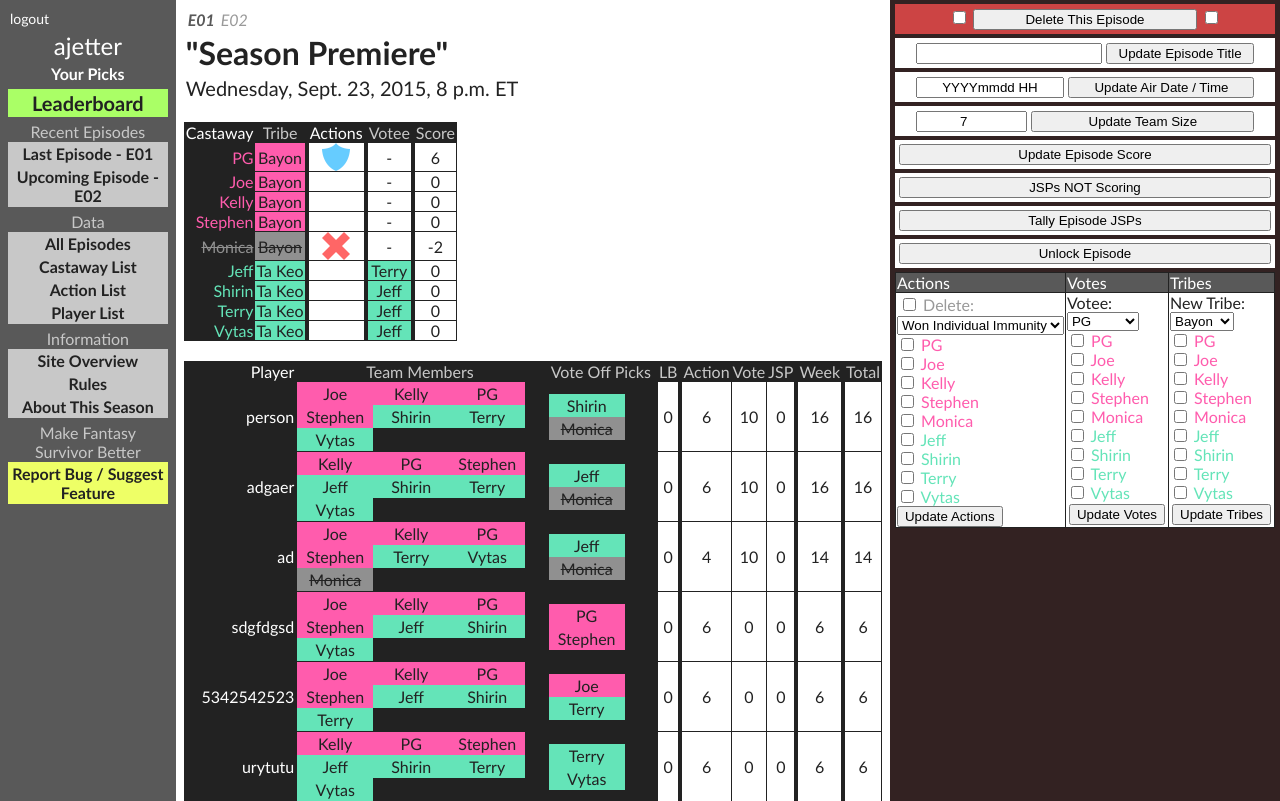
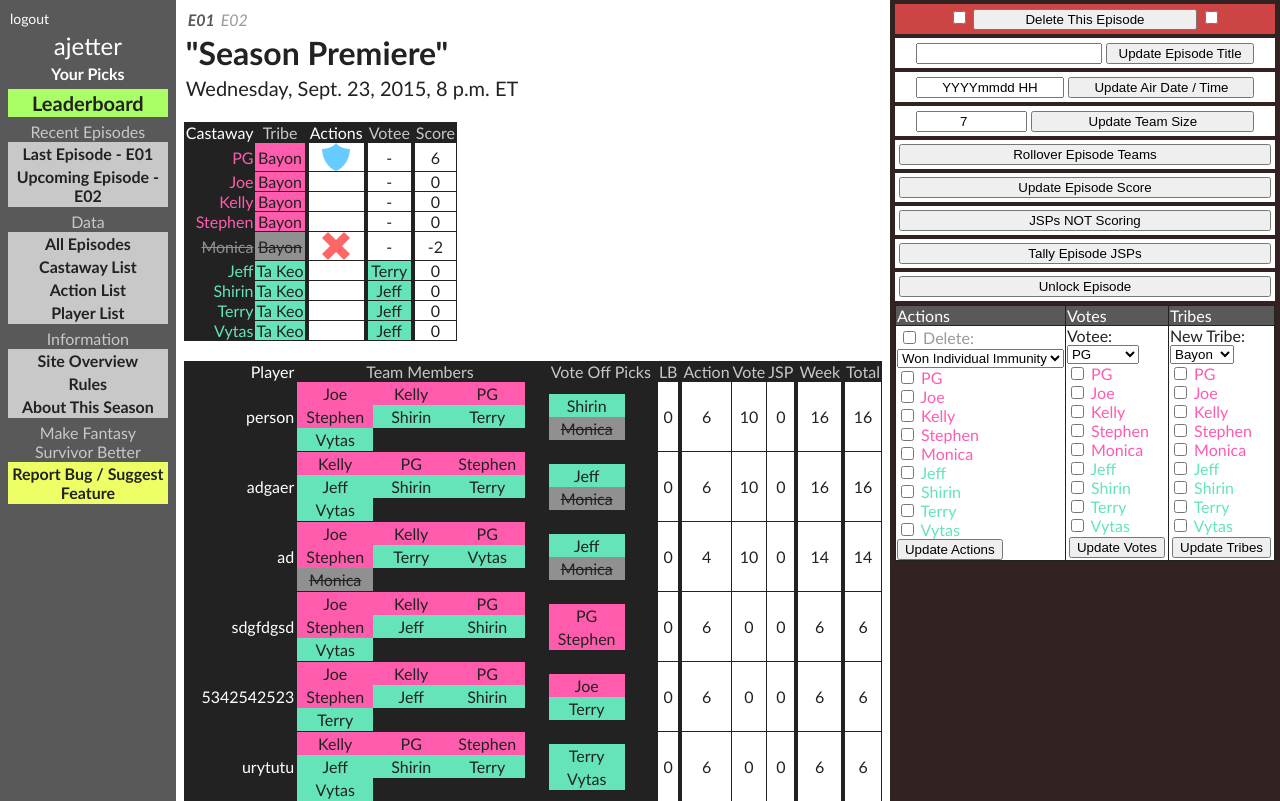
Before and after one commit to alexjetter/survivor, a Django app: page /season31/episode/2/ in a window 1280 px wide. Shown: the top 801 px of the page. Run offline with Django 3.2, Linux system fonts and the light colour scheme; a user stored in the database is signed in; data comes from the database, SQL or seed files in the repository.

Commit message:
added way to rollover teams one by one

```diff
--- a/season31/models.py
+++ b/season31/models.py
@@ -1,10 +1,10 @@
+from datetime import datetime
+from pytz import timezone
 import logging
 import pytz
-from pytz import timezone
-from datetime import datetime
 
+from django.contrib.auth.models import User
 from django.db import models
-from django.contrib.auth.models import User
 
 class Castaway(models.Model):
 	name = models.CharField(max_length = 32)
@@ -198,13 +198,13 @@ class PlayerEpisode(models.Model):
 		self.vote_off_score = self.correctly_predicted_votes * 10 # TODO: dont hardcode this score
 		self.save()
 	def score_jsps(self):
-		self.jsp_score = 0
 		if not self.episode.score_jsps:
 			return
+		self.jsp_score = 0
 		survivingcastaways = Castaway.objects.filter(out_episode_number = 0)
 		pastepisodes = Episode.objects.filter(number__lte = self.episode.number)
 		pastteampicks = TeamPick.objects.filter(castaway__in = survivingcastaways, episode__in = pastepisodes, player = self.player)
-		self.jsp_score = len(pastteampicks)
+		self.jsp_score = pastteampicks.count()
 		self.save()
 	def update_score(self):
 		try:
--- a/season31/simple.py
+++ b/season31/simple.py
@@ -8,6 +8,7 @@ class SimpleCastawayEpisode:
 	vote = None
 
 class SimplePlayerEpisode:
+	playerepisodeid = 0
 	playername = ""
 	playerid = 0
 	loyalty_bonus = 0
--- a/season31/static/season31/style.css
+++ b/season31/static/season31/style.css
@@ -108,7 +108,7 @@ form {margin-bottom: 0;}
 .fgdarkred {color: #CC2222;}
 
 .castawayimgsmall {height: 32;}
-.actionsmall {width: 24;}
+.actionsmall {height: 22;}
 .maxadminwidth {width: 256;}
 
 .pick {width: 72; float: left;}
--- a/season31/templates/season31/episode.html
+++ b/season31/templates/season31/episode.html
@@ -95,6 +95,14 @@
 				<td class="bgblack fgwhite textright"><a href="{% url 'season31:player' spe.playerid %}" class="fgwhite">{{ spe.playername }}</a></td>
 
 				<td class="bgblack">
+					{% if spe.tpicks|length == 0 and user.is_superuser %}
+					<form action="{% url 'season31:playerrolloverteam' spe.playerepisodeid %}" method="post">
+						{% csrf_token %}
+						<div class="padtb2 padlr0">
+							<input type="submit" value="Rollover Last Week's Picks" class="width100" />
+						</div>
+					</form>
+					{% endif %}
 					{% for sp in spe.tpicks %}
 					<div class="bg{{sp.color}} pick">
 						<a href="{% url 'season31:castaway' sp.castawayid %}">{{ sp.castawayname }}</a>
@@ -157,6 +165,12 @@
 				{% csrf_token %}
 				<input type="number" class="width30 textcenter" name="teamsize" id="teamsize" min="2" max="10" value="{{ episode.team_size }}" />
 				<input type="submit" class="width60" value="Update Team Size" />
+			</form>
+		</div>
+		<div class="bgwhite pad4 marg4">
+			<form action="{% url 'season31:rolloverepisodeteams' episode.id %}" method="post">
+				{% csrf_token %}
+				<input type="submit" class="width100" value="Rollover Episode Teams" />
 			</form>
 		</div>
 		<div class="bgwhite pad4 marg4">
--- a/season31/urls.py
+++ b/season31/urls.py
@@ -24,6 +24,7 @@ urlpatterns = [
 	url(r'^pickvotes/(?P<pe_id>[0-9]+)/$', views.pickvotes, name='pickvotes'),
 	url(r'^updateceactions/(?P<e_id>[0-9]+)/$', views.updateceactions, name='updateceactions'),
 	url(r'^updatecevotes/(?P<e_id>[0-9]+)/$', views.updatecevotes, name='updatecevotes'),
+	url(r'^rolloverepisodeteams/(?P<e_id>[0-9]+)/$', views.rolloverepisodeteams, name='rolloverepisodeteams'),
 	url(r'^updateepisodescore/(?P<e_id>[0-9]+)/$', views.updateepisodescore, name='updateepisodescore'),
 	url(r'^unlockepisode/(?P<e_id>[0-9]+)/$', views.unlockepisode, name='unlockepisode'),
 	url(r'^updatecetribes/(?P<e_id>[0-9]+)/$', views.updatecetribes, name='updatecetribes'),
--- a/season31/views.py
+++ b/season31/views.py
@@ -1,17 +1,17 @@
 from datetime import datetime
 from decimal import *
 from django.contrib.auth import authenticate, login, logout
+from django.contrib.auth.models import User
 from django.core.urlresolvers import reverse, resolve
 from django.http import HttpResponseRedirect, HttpResponse
 from django.shortcuts import get_object_or_404, render
 from django.shortcuts import render_to_response
 from django.template import RequestContext, loader
+from django.views import generic
 from pytz import timezone
-from django.views import generic
 from random import randint
 
 from .forms import UserForm
-from django.contrib.auth.models import User
 from .models import Player, Castaway, TeamPick, VotePick, Episode, PlayerEpisode, CastawayEpisode, Tribe, Vote, Action
 from .simple import SimplePlayerEpisode, SimplePick, SimpleCastawayEpisode, SimpleAction, SimpleEpisodeStats
 
@@ -50,7 +50,6 @@ def getsimplecastawayepisodes(episode, castawaycolordict):
 			vote = Vote.objects.get(castaway_episode = castawayepisode)
 		except:
 			vote = None
-		print vote
 		if vote:
 			sce.vote = SimplePick()
 			sce.vote.castawayname = vote.castaway.name
@@ -76,6 +75,7 @@ def getsimpleplayerepisodes(episode, castawaycolordict):
 	simpleplayerepisodes = []
 	for playerepisode in PlayerEpisode.objects.filter(player__hidden = False, episode = episode).order_by('-total_score'):
 		spe = SimplePlayerEpisode()
+		spe.playerepisodeid = playerepisode.id
 		spe.playername = playerepisode.player.user.username
 		spe.playerid = playerepisode.player.id
 		spe.week_score = playerepisode.week_score
@@ -240,46 +240,42 @@ def pickrandomifempty(episode):
 	calculatejspsforepisode(episode)
 
 def rolloverteams(episode):
+	lastepisode = episode.get_prev_episode()
 	for player in Player.objects.all():
-		rolloverplayerepisodeteam(episode, player)
+		rolloverplayerepisodeteam(episode, player, lastepisode)
 
-def rolloverplayerepisodeteam(episode, player):
-	lastepisode = episode.get_prev_episode()
+def rolloverplayerepisodeteam(episode, player, lastepisode):
 	# Bring over still valid picks
 	#print "-----------------------"
 	#print "%s rollover" % (player)
 	if lastepisode:
 		if not TeamPick.objects.filter(episode = episode, player = player):
-			lastepisodeteampicks = TeamPick.objects.filter(player = player, episode = lastepisode)
-			for pick in lastepisodeteampicks:
-				if pick.castaway.out_episode_number == 0:
-					newpick = TeamPick(episode = episode, player = player, castaway = pick.castaway)
-					newpick.save()
+			for pick in TeamPick.objects.filter(player = player, episode = lastepisode, castaway__out_episode_number = 0):
+				newpick = TeamPick(episode = episode, player = player, castaway = pick.castaway)
+				newpick.save()
 		if not VotePick.objects.filter(episode = episode, player = player):
-			lastepisodevotepicks = VotePick.objects.filter(player = player, episode = lastepisode)
-			for pick in lastepisodevotepicks:
-				if pick.castaway.out_episode_number == 0:
-					newpick = VotePick(episode = episode, player = player, castaway = pick.castaway)
-					newpick.save()
+			for pick in VotePick.objects.filter(player = player, episode = lastepisode, castaway__out_episode_number = 0):
+				newpick = VotePick(episode = episode, player = player, castaway = pick.castaway)
+				newpick.save()
 	# Drop random if necessary
 	teampicks = TeamPick.objects.filter(episode = episode, player = player).order_by('?')
 	votepicks = VotePick.objects.filter(episode = episode, player = player).order_by('?')
-	currentteamsize = len(teampicks)
-	currentvotesize = len(votepicks)
+	currentteamsize = teampicks.count()
+	currentvotesize = votepicks.count()
 	while currentteamsize > int(episode.team_size):
 		#print "t(%i) v(%i) ets(%s) | dropping someone from team" % (currentteamsize, currentvotesize, episode.team_size)
-		TeamPick.objects.filter(episode = episode, player = player).order_by('?').first().delete()
+		teampicks.order_by('?').first().delete()
 		currentteamsize -= 1
 	while currentvotesize > 2:
 		#print "t(%i) v(%i) ets(%s) | dropping someone from votes" % (currentteamsize, currentvotesize, episode.team_size)
-		VotePick.objects.filter(episode = episode, player = player).order_by('?').first().delete()
+		votepicks.order_by('?').first().delete()
 		currentvotesize -= 1
 	# Pick up random if necessary
 	if currentteamsize < int(episode.team_size):
 		randomteampicks = Castaway.objects.filter(out_episode_number = 0).order_by('?')[:episode.team_size]
 		for castaway in randomteampicks:
 			try:
-				existingpick = TeamPick.objects.get(player = player, episode = episode, castaway = castaway)
+				existingpick = teampicks.get(player = player, episode = episode, castaway = castaway)
 			except:
 				existingpick = None
 			if not existingpick:
@@ -293,7 +289,7 @@ def rolloverplayerepisodeteam(episode, player):
 		randomvotepicks = Castaway.objects.filter(out_episode_number = 0).order_by('?')[:2]
 		for castaway in randomvotepicks:
 			try:
-				existingpick = VotePick.objects.get(player = player, episode = episode, castaway = castaway)
+				existingpick = votepicks.get(player = player, episode = episode, castaway = castaway)
 			except:
 				existingpick = None
 			if not existingpick:
@@ -321,7 +317,7 @@ def calculatejspsforplayerepisode(player, episode):
 		if not pick:
 			continue
 		castawaypicks = TeamPick.objects.filter(castaway = castaway, episode__number__lte = episode.number, player = player)
-		pick.jsp_score = len(castawaypicks)
+		pick.jsp_score = castawaypicks.count()
 		pick.save()
 
 def user_login(request):
@@ -466,6 +462,11 @@ def updatecevotes(request, e_id):
 		else:
 			vote = Vote(castaway_episode = ce, castaway = votee)
 		vote.save()
+	return HttpResponseRedirect('/season31/episode/%d' % int(e_id))
+
+def rolloverepisodeteams(request, e_id):
+	episode = Episode.objects.get(id = e_id)
+	rolloverteams(episode)
 	return HttpResponseRedirect('/season31/episode/%d' % int(e_id))
 
 def updateepisodescore(request, e_id):
@@ -658,7 +659,7 @@ def deleteaction(request):
 
 def playerrolloverteam(request, pe_id):
 	playerepisode = get_object_or_404(PlayerEpisode, pk=pe_id)
-	rolloverplayerepisodeteam(playerepisode.episode, playerepisode.player)
+	rolloverplayerepisodeteam(playerepisode.episode, playerepisode.player, playerepisode.episode.get_prev_episode())
 	return HttpResponseRedirect('/season31/player/%d' % (playerepisode.player.id))
 
 def pickteams(request, pe_id):
```
